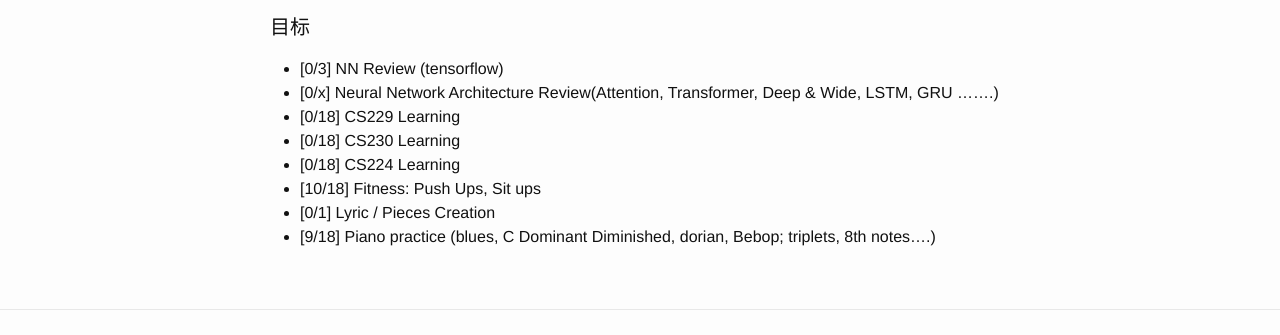
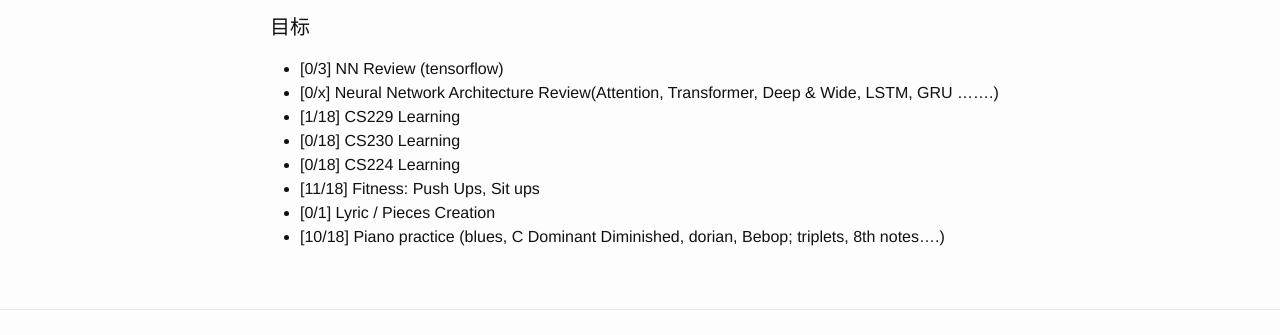
Before and after one commit to ZhengshengWei/zhengshengwei.github.io, a Jekyll site: the page built from _posts/2021-06-02-June-Wish.md, in a window 1280 px wide. Shown: the part 188-523 px from the top of the page. Built offline with Jekyll 4.4.1, drawn with Linux system fonts in a browser that asks for light colours; comment, search, counter and statistics services are not loaded.

Commit message:
update June's goal

```diff
--- a/_posts/2021-06-02-June-Wish.md
+++ b/_posts/2021-06-02-June-Wish.md
@@ -12,9 +12,9 @@
 
 + [0/3] NN Review (tensorflow)
 + [0/x] Neural Network Architecture Review(Attention, Transformer, Deep & Wide, LSTM, GRU .......)
-+ [0/18] CS229 Learning
++ [1/18] CS229 Learning
 + [0/18] CS230 Learning
 + [0/18] CS224 Learning
-+ [10/18] Fitness: Push Ups, Sit ups
++ [11/18] Fitness: Push Ups, Sit ups
 + [0/1] Lyric / Pieces Creation
-+ [9/18] Piano practice (blues, C Dominant Diminished, dorian, Bebop; triplets, 8th notes....)
++ [10/18] Piano practice (blues, C Dominant Diminished, dorian, Bebop; triplets, 8th notes....)
```
